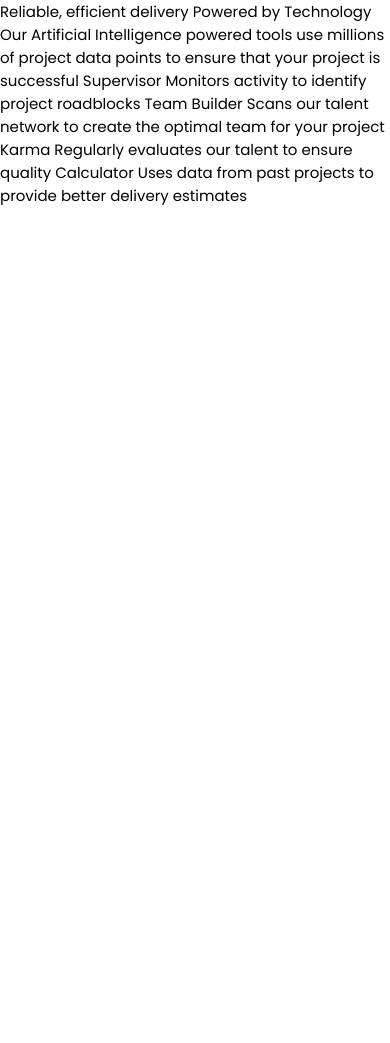
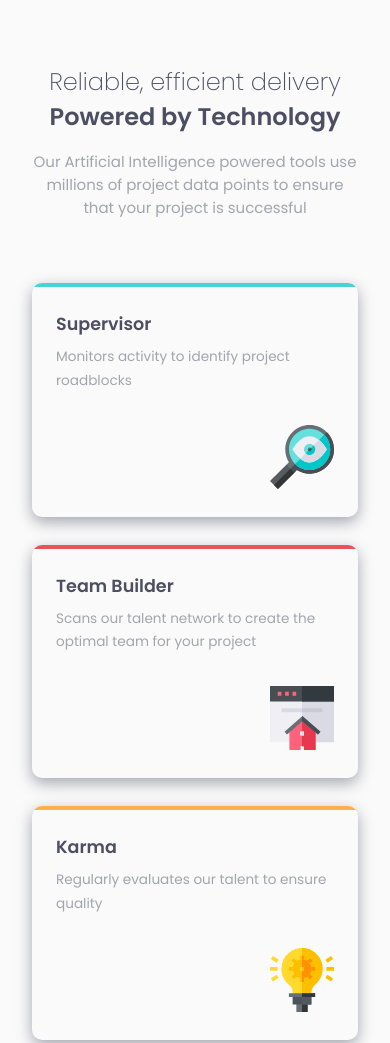
Before and after one commit to fidellim/Four-Card-Feature-Section, a plain HTML site: page index.html in a window 390 px wide. Shown: the top 1043 px of the page. Before the commit the page ends 844 px from the top, so only its background shows below. Drawn offline with Linux system fonts and the light colour scheme.

Commit message:
add mobile view

```diff
--- a/index.html
+++ b/index.html
@@ -11,23 +11,43 @@
 </head>
 <body>
 
-  Reliable, efficient delivery
-  Powered by Technology
+  <div class="container">
+    <h1 class="headingOne">
+      Reliable, efficient delivery
+    </h1>
+    <h1 class="headingTwo">
+      Powered by Technology
+    </h1>
 
-  Our Artificial Intelligence powered tools use millions of project data points
-  to ensure that your project is successful
+    <p class="heading-desc">
+      Our Artificial Intelligence powered tools use millions of project data points
+      to ensure that your project is successful
+    </p>
 
-  Supervisor
-  Monitors activity to identify project roadblocks
+    <div class="four-cards">
+      <div class="supervisor">
+        <h3>Supervisor</h3>
+        <p>Monitors activity to identify project roadblocks</p>
+        <img src="./images/icon-supervisor.svg" alt="magnifying glass">
+      </div>
+      <div class="team-builder">
+        <h3>Team Builder</h3>
+        <p>Scans our talent network to create the optimal team for your project</p>
+        <img src="./images/icon-team-builder.svg" alt="magnifying glass">
+      </div>
+      <div class="karma">
+        <h3>Karma</h3>
+        <p>Regularly evaluates our talent to ensure quality</p>
+        <img src="./images/icon-karma.svg" alt="magnifying glass">
+      </div>
+      <div class="calculator">
+        <h3>Calculator</h3>
+        <p>Uses data from past projects to provide better delivery estimates</p>
+        <img src="./images/icon-calculator.svg" alt="magnifying glass">
+      </div>
 
-  Team Builder
-  Scans our talent network to create the optimal team for your project
-
-  Karma
-  Regularly evaluates our talent to ensure quality
-
-  Calculator
-  Uses data from past projects to provide better delivery estimates
+    </div>
+  </div>
 
 </body>
 </html>
--- a/styles.scss
+++ b/styles.scss
@@ -23,4 +23,82 @@ $poppins: "Poppins", sans-serif;
 body {
 	font-family: $poppins;
 	font-size: 15px;
+	width: 100%;
+	background-color: $veryLightGray;
 }
+
+.container {
+	width: auto;
+	margin: 4rem 2rem;
+}
+
+.four-cards {
+	div {
+		position: relative;
+		display: flex;
+		flex-direction: column;
+		border-radius: 10px;
+		padding: 1.75rem 1.5rem;
+		margin-bottom: 1.75rem;
+		box-shadow: 0px 5px 15px $grayishBlue;
+		overflow: hidden;
+		h3 {
+			margin-bottom: 0.5rem;
+		}
+		p {
+			margin-bottom: 2rem;
+			line-height: 1.75;
+			font-size: 0.85rem;
+		}
+		img {
+			align-self: flex-end;
+		}
+	}
+	div::before {
+		content: "";
+		position: absolute;
+		top: 0;
+		left: 0;
+		height: 4px;
+		width: 100%;
+	}
+}
+.supervisor::before {
+	background-color: $cyan;
+}
+.team-builder::before {
+	background-color: $red;
+}
+.karma::before {
+	background-color: $orange;
+}
+.calculator::before {
+	background-color: $blue;
+}
+
+h1 {
+	font-size: 1.5rem;
+	text-align: center;
+}
+
+.headingOne {
+	font-weight: 200;
+}
+
+.headingTwo {
+	margin-bottom: 1rem;
+}
+
+h1,
+h3 {
+	color: $veryDarkBlue;
+}
+
+.heading-desc {
+	text-align: center;
+	margin-bottom: 4rem;
+}
+
+p {
+	color: $grayishBlue;
+}
```
Also changed, not shown: styles.css, 1 other file.
